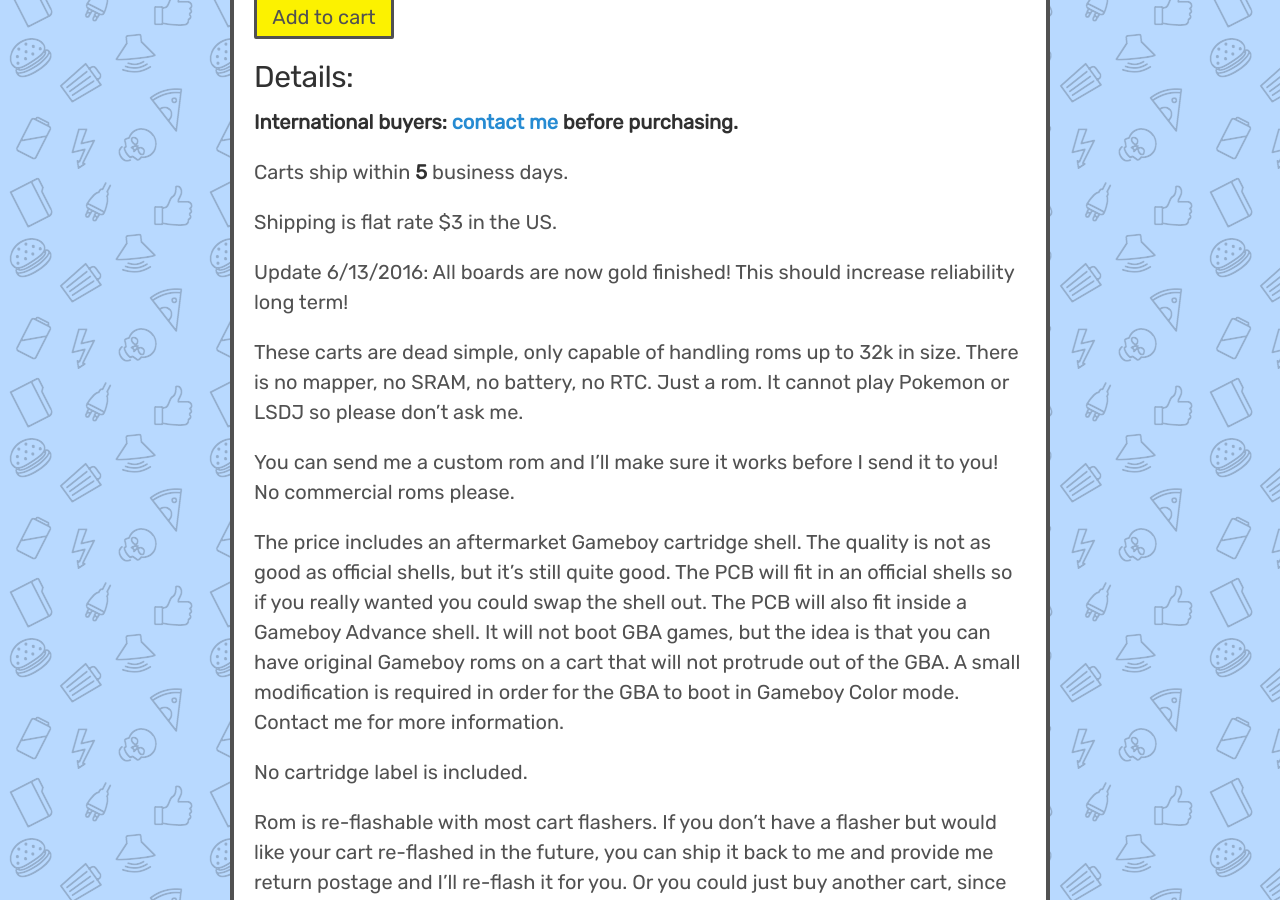
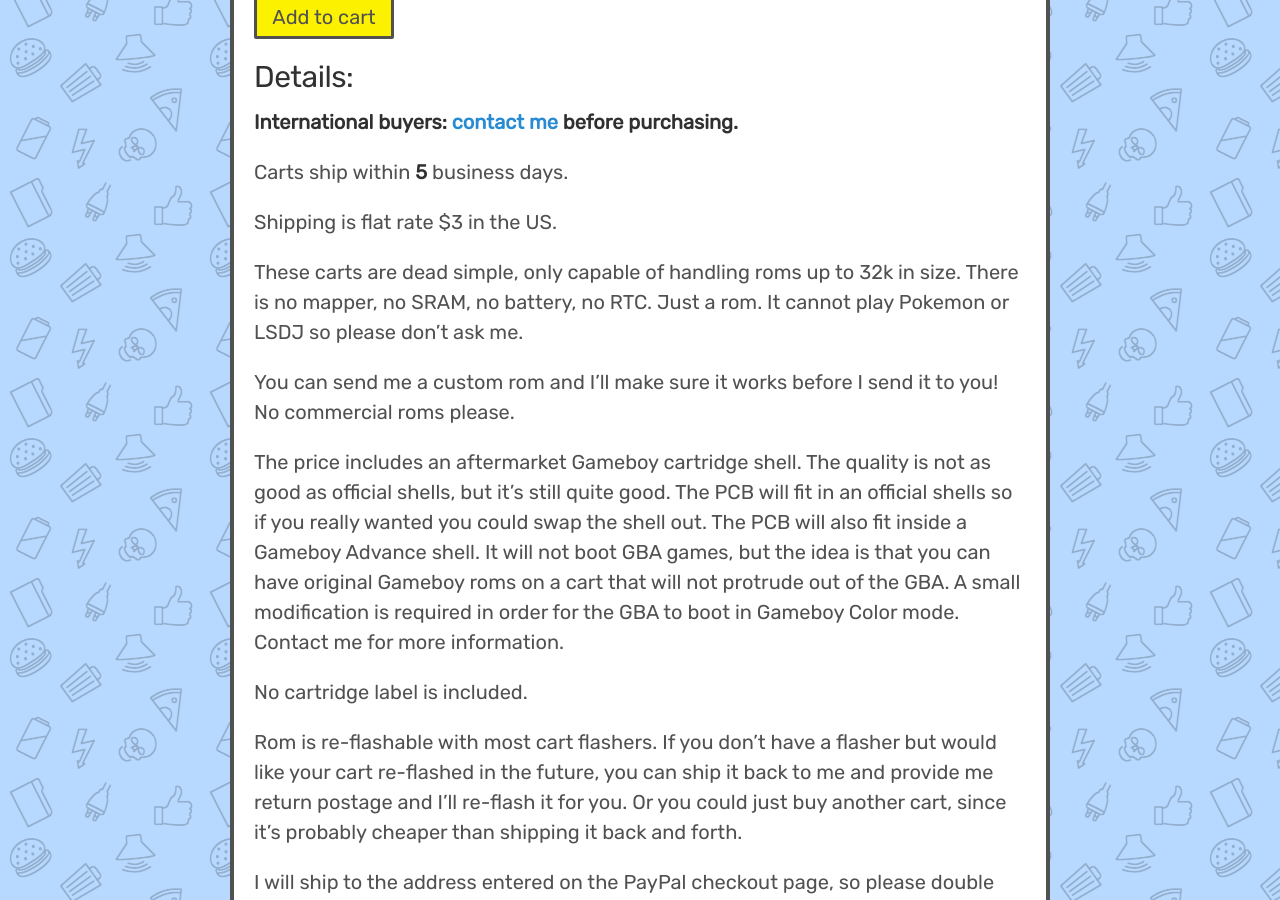
Before and after one commit to catskull/catskullelectronics.com, a Jekyll site: the page built from _posts/2017-02-11-32kcart.md, in a window 1280 px wide and 900 px high, scrolled down 1024 px. Built offline with Jekyll 4.4.1, drawn with Linux system fonts in a browser that asks for light colours.

Commit message:
Remove old note about 32k carts being gold plated

```diff
--- a/_posts/2017-02-11-32kcart.md
+++ b/_posts/2017-02-11-32kcart.md
@@ -63,8 +63,6 @@
 
 Shipping is flat rate $3 in the US.
 
-Update 6/13/2016: All boards are now gold finished! This should increase reliability long term!
-
 These carts are dead simple, only capable of handling roms up to 32k in size. There is no mapper, no SRAM, no battery, no RTC. Just a rom. It cannot play Pokemon or LSDJ so please don't ask me.
 
 You can send me a custom rom and I'll make sure it works before I send it to you! No commercial roms please.
```
